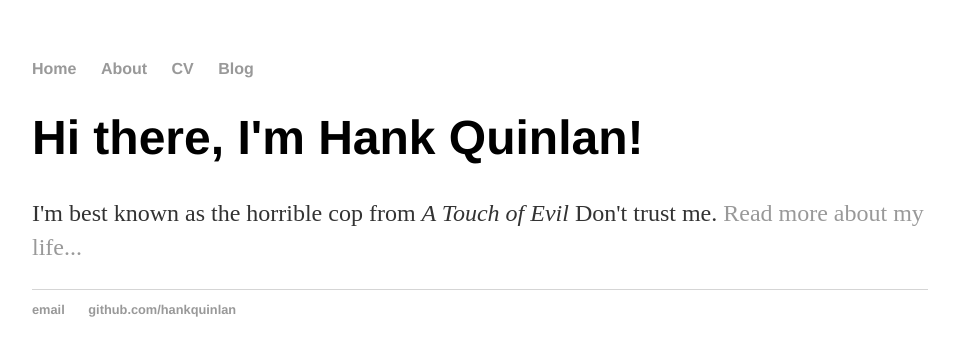
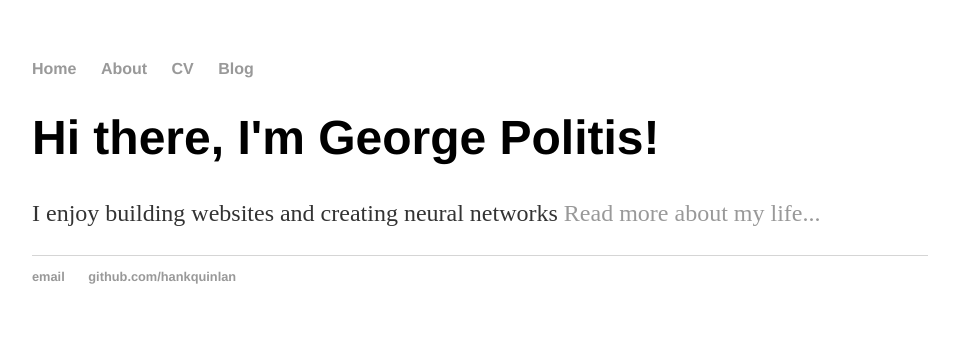
Before and after one commit to Edvac/edvac.github.io, a Jekyll site: the page built from index.html, in a window 1280 px wide. Shown: the top 356 px of the page, without its empty margins (160-1119 px from the left). Built offline with Jekyll 4.4.1, drawn with Linux system fonts in a browser that asks for light colours.

Commit message:
Update index.html

```diff
--- a/index.html
+++ b/index.html
@@ -1,8 +1,8 @@
 ---
 layout: default
-title: Hank Quinlan, Horrible Cop
+title: George Politis, software engineer
 ---
 <div class="blurb">
-	<h1>Hi there, I'm Hank Quinlan!</h1>
-	<p>I'm best known as the horrible cop from <em>A Touch of Evil</em> Don't trust me. <a href="/about">Read more about my life...</a></p>
+	<h1>Hi there, I'm George Politis!</h1>
+	<p>I enjoy building websites and creating neural networks <a href="/about">Read more about my life...</a></p>
 </div><!-- /.blurb -->
```
